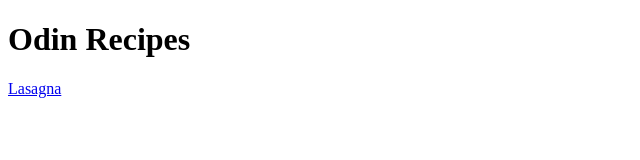
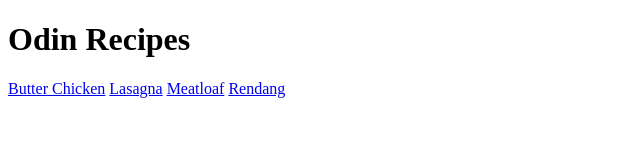
Before and after one commit to didajapa/odin-recipes, a plain HTML site: page index.html in a window 1280 px wide. Shown: the whole page, without its empty margins (0-640 px from the left). Drawn offline with Linux system fonts and the light colour scheme.

Commit message:
Add links to index.html

```diff
--- a/index.html
+++ b/index.html
@@ -7,6 +7,10 @@
 </head>
 <body>
     <h1>Odin Recipes</h1>
+    <a href="recipes/butter-chicken.html">Butter Chicken</a>
     <a href="recipes/lasagna.html">Lasagna</a>
+    <a href="recipes/meatloaf.html">Meatloaf</a>
+    <a href="recipes/rendang.html">Rendang</a>
+
 </body>
 </html>
```
